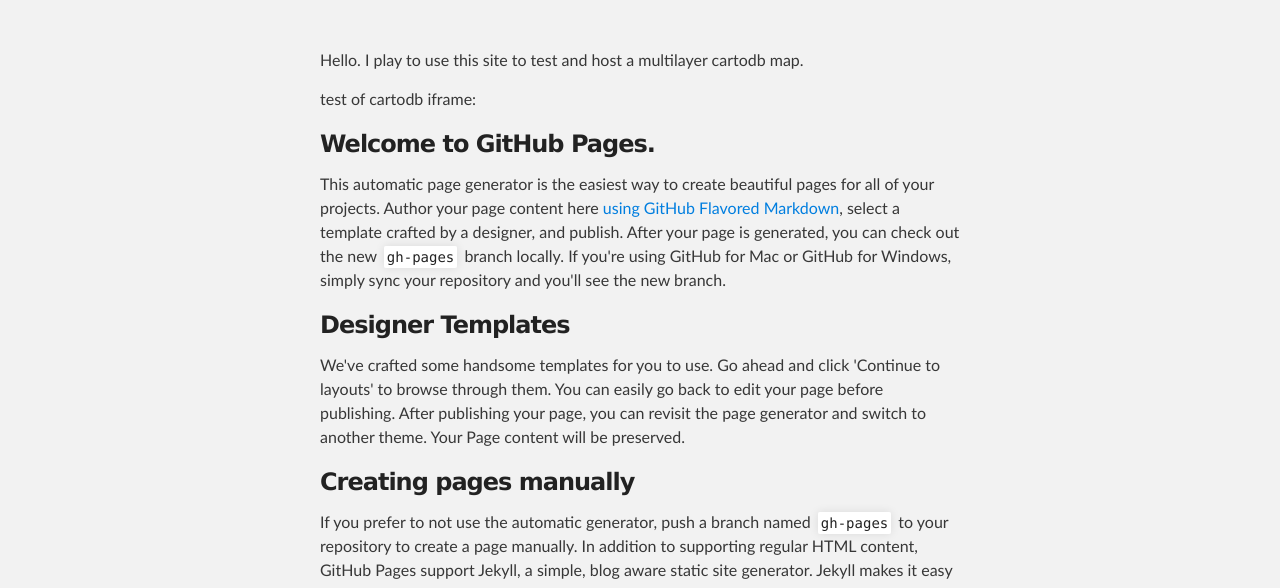
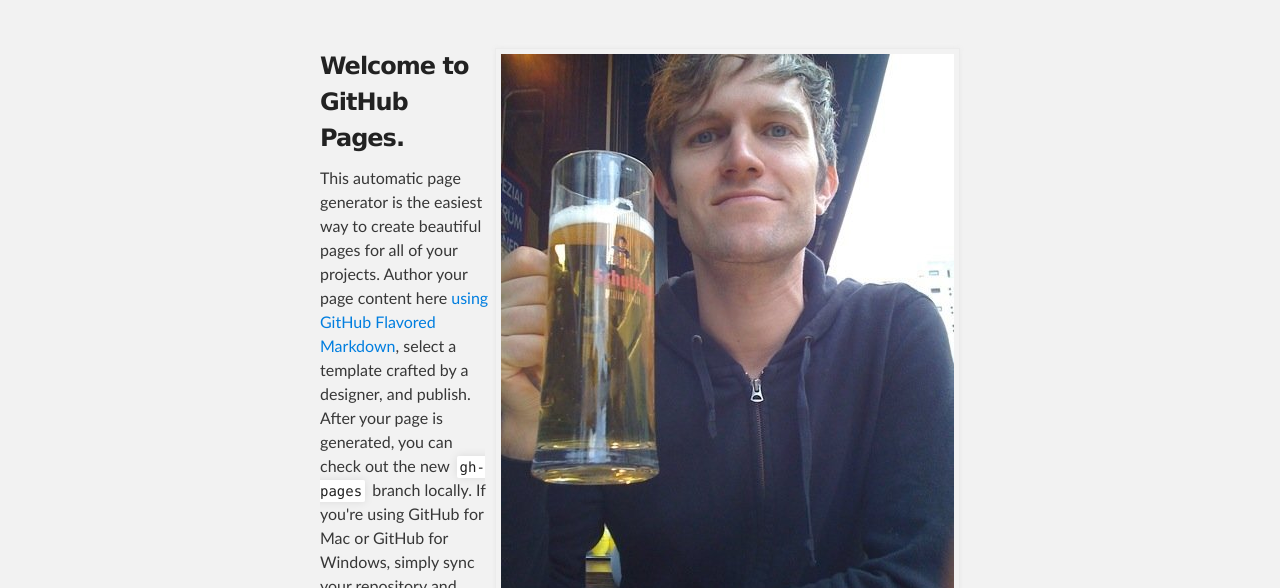
Before and after one commit to andrewmartini/Limp-Wrist, a plain HTML site: page index.html in a window 1280 px wide. Shown: the part 212-800 px from the top of the page. Drawn offline with Linux system fonts and the light colour scheme.

Commit message:
updated index

```diff
--- a/index.html
+++ b/index.html
@@ -27,10 +27,8 @@
     <!-- MAIN CONTENT -->
     <div id="main_content_wrap" class="outer">
       <section id="main_content" class="inner">
-        <p>Hello. I play to use this site to test and host a multilayer cartodb map.</p>
 
-<p>test of cartodb iframe: </p>
-
+<img align="right" src="Andrew_Berlin2009.jpg" width="453" height="604" />
 
 
 <h3>
```
